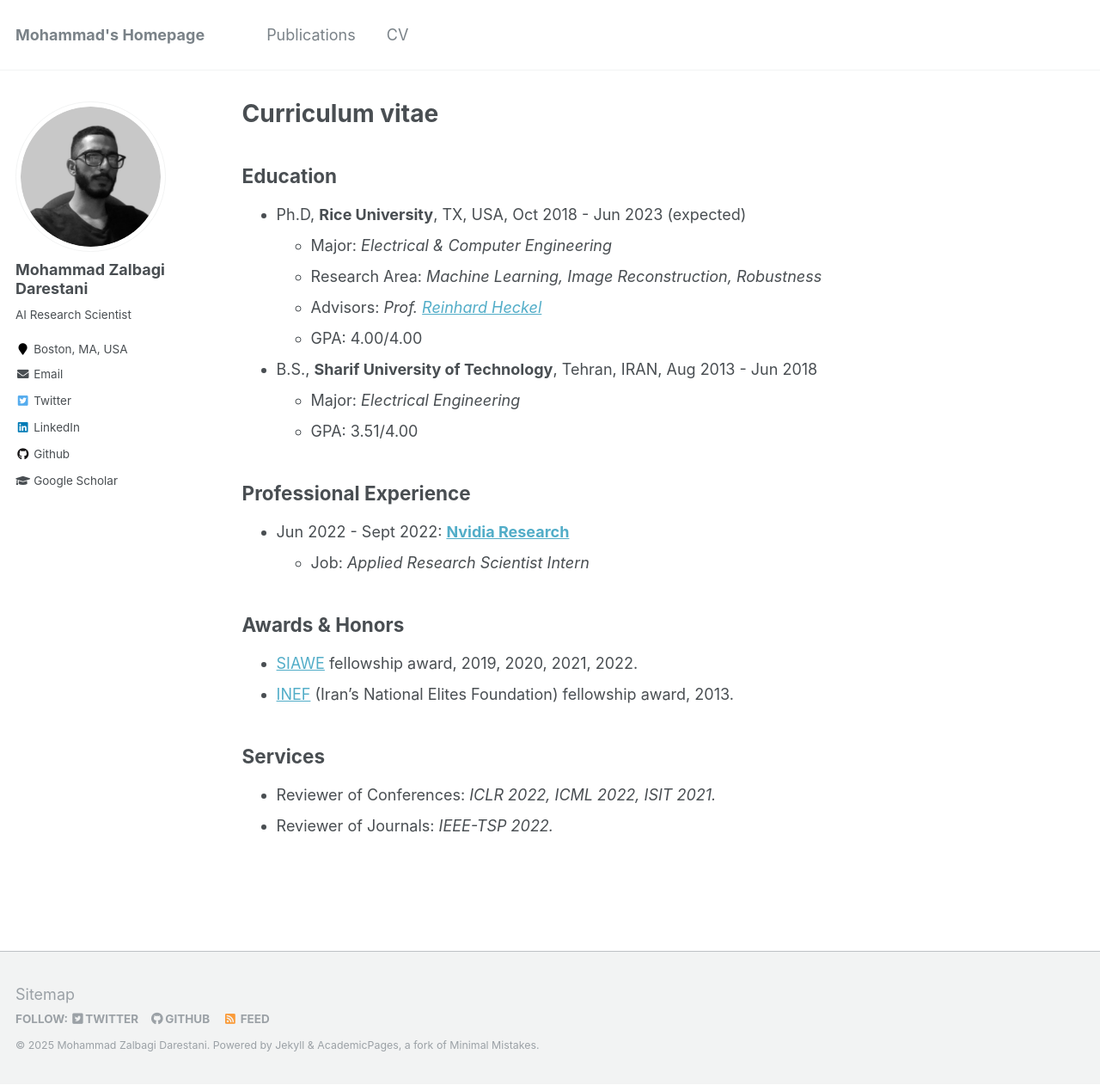
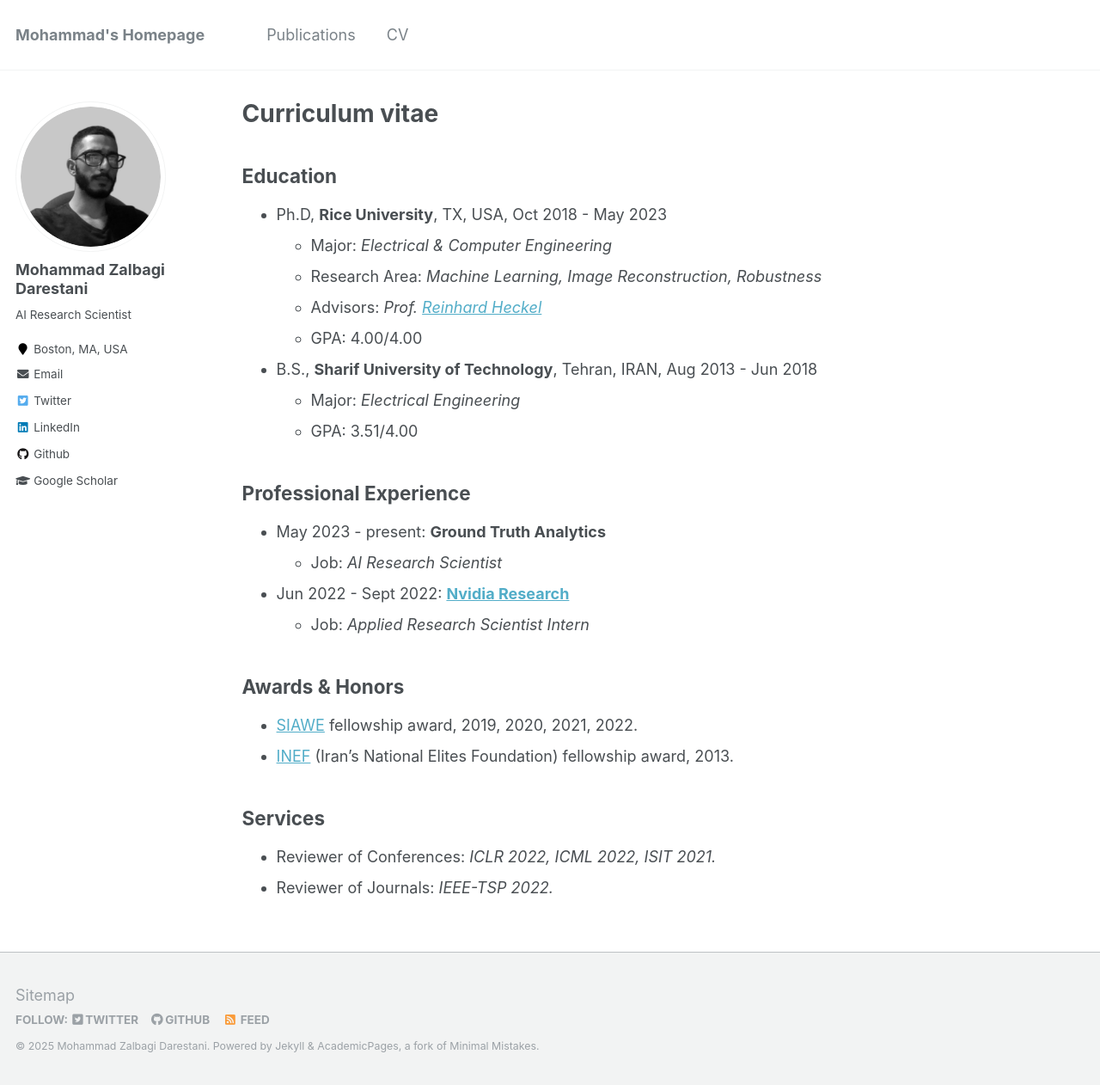
Before and after one commit to mersad95zd/mersad95zd.github.io, a Jekyll site: the page built from _pages/cv.md, in a window 1280 px wide and 1262 px high. Shown: the whole window at 86% size. Built offline with Jekyll 4.4.1, drawn with Linux system fonts in a browser that asks for light colours.

Commit message:
added gta

```diff
--- a/_pages/cv.md
+++ b/_pages/cv.md
@@ -10,7 +10,7 @@ redirect_from:
 {% include base_path %}
 
 ## Education
-* Ph.D,  **Rice University**, TX, USA, Oct 2018 - Jun 2023 (expected)
+* Ph.D,  **Rice University**, TX, USA, Oct 2018 - May 2023
   * Major: *Electrical & Computer Engineering*
   * Research Area: *Machine Learning, Image Reconstruction, Robustness*
   * Advisors: _Prof. [Reinhard Heckel](http://reinhardheckel.com/)_
@@ -20,7 +20,8 @@ redirect_from:
   * GPA: 3.51/4.00
 
 ## Professional Experience
-
+* May 2023 - present: **Ground Truth Analytics**
+  * Job: *AI Research Scientist*
 * Jun 2022 - Sept 2022: [**Nvidia Research**](https://www.nvidia.com/en-us/research/)
   * Job: *Applied Research Scientist Intern*
 
```
